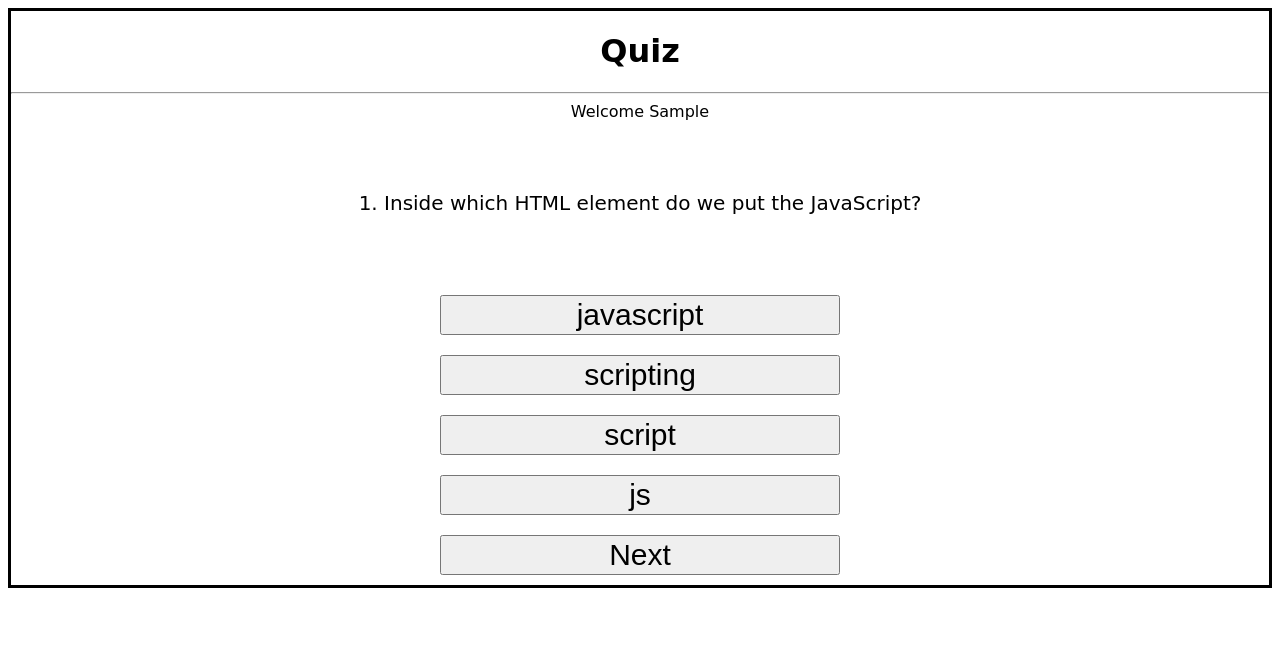
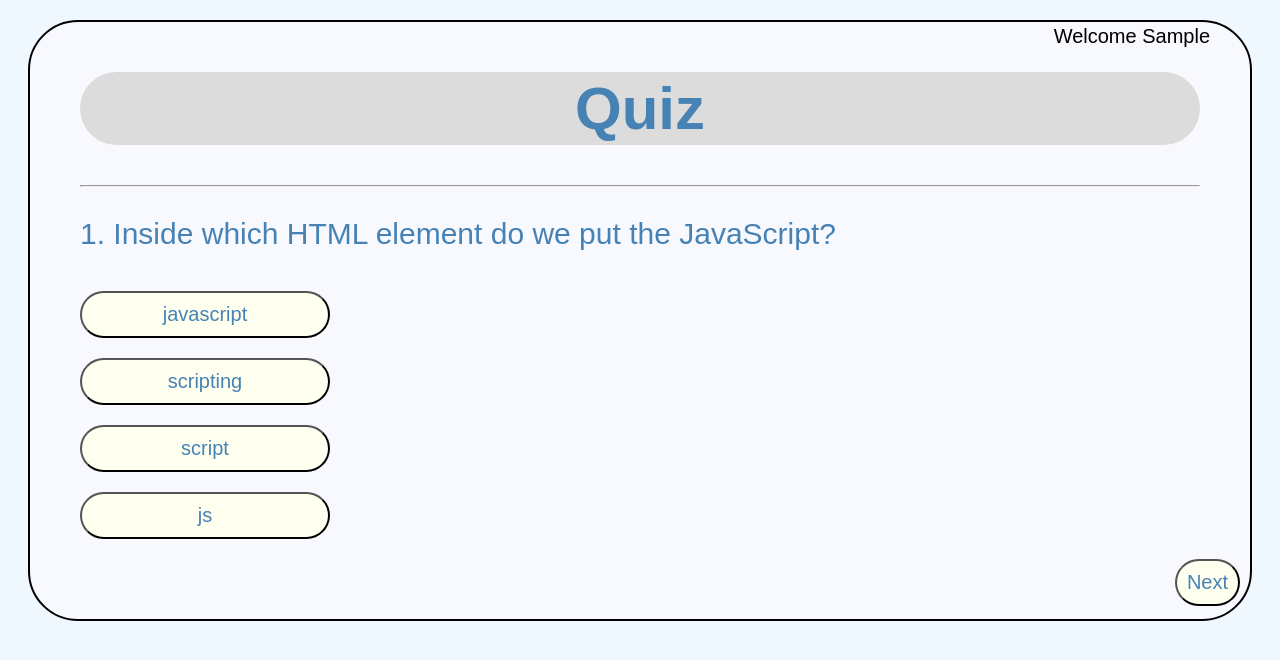
Before and after one commit to SaloniTomar/javascriptQuiz, a plain HTML site: page index.html in a window 1280 px wide. Both pictures are taken after typing "Sample" into the empty fields and a click on the button "Submit". Drawn offline with Linux system fonts and the light colour scheme.

Commit message:
Update style.css

```diff
--- a/style.css
+++ b/style.css
@@ -1,20 +1,76 @@
-button{
-    color: black;
-    width: 400px;
+body{
+    background-color: aliceblue;
+}
+
+.grid{
+    width: auto;
     height: auto;
+    margin: 20px;
+    background-color: ghostwhite;
+    padding: 10px 50px 70px 50px;
+    border-radius: 50px;
+    border: 2px solid black;
+}
+#username{
+    font-family: sans-serif;
+    font-size: 20px;
+    position: fixed;
+    right: 70px;
+    top: 25px;
+}
+h1{
+    font-family: sans-serif;
+    background-color: gainsboro;
+    font-size: 60px;
+    text-align: center;
+    color: steelblue;
+    padding: 2px 0px;
+    border-radius:50px;
+}
+#ques, #userData{
+    font-family: sans-serif;
     font-size: 30px;
-    margin: 10px;
+    color: steelblue;
 }
-p{
-    margin: 50px;
-    padding: 20px;
+#content{
+    margin-top: 30px;
+}
+.grid #submit1, #next,#submit2{
+    position: absolute;
+    right: 0px;
+    bottom: auto;
+    background-color: ivory;
+    width: auto;
     font-size: 20px;
+    color: steelblue;
+    border-radius: 50px;
+    margin: 10px 40px 10px 0px;
+    padding: 10px 10px 10px 10px;
 }
-h3{
-    font-size: 50px;
+#submit1:focus, #submit2:focus, #next:focus{
+    outline: 0;
 }
-body{
-    font-family: cursive;
-    border: solid;
-    text-align: center;
+#submit1:hover, #submit2:hover, #next:hover{
+    cursor: pointer;
+
 }
+#btn1, #btn2, #btn3, #btn4{
+    background-color: ivory;
+    width: 250px;
+    font-size: 20px;
+    color: steelblue;
+    border-radius: 50px;
+    margin: 10px 40px 10px 0px;
+    padding: 10px 10px;
+}
+
+#btn1:hover, #btn2:hover, #btn3:hover, #btn4:hover{
+    cursor: pointer;
+    background-color: slategrey;
+    color: white;
+}
+#btn1:focus, #btn2:focus, #btn3:focus, #btn4:focus{
+    background-color: slategray;
+    outline: 0;
+    color: white;
+}
```
